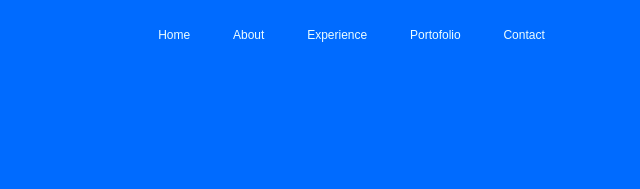
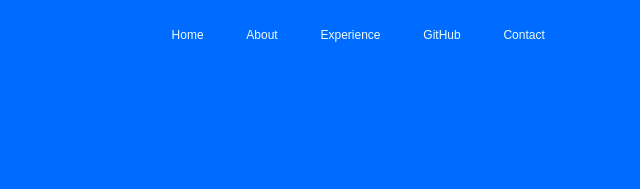
Before and after one commit to ayuatikahhh/Project1-Web1-2024, a plain HTML site: page index.html in a window 1280 px wide. Shown: the top 189 px of the page, 600-1240 px from the left. Drawn offline with nearby package versions, Linux system fonts and the light colour scheme; a web font is replaced by a local one.

Commit message:
Update index.html

```diff
--- a/index.html
+++ b/index.html
@@ -20,7 +20,7 @@
             <a href="#home">Home</a>
             <a href="#about">About</a>
             <a href="https://www.linkedin.com/in/ayuatikahhh/">Experience</a>
-            <a href="#home">Portofolio</a>
+            <a href="https://github.com/ayuatikahhh">GitHub</a>
             <a href="http://Instagram.com/ayuatikahhh">Contact</a>
 
         </nav>
```
